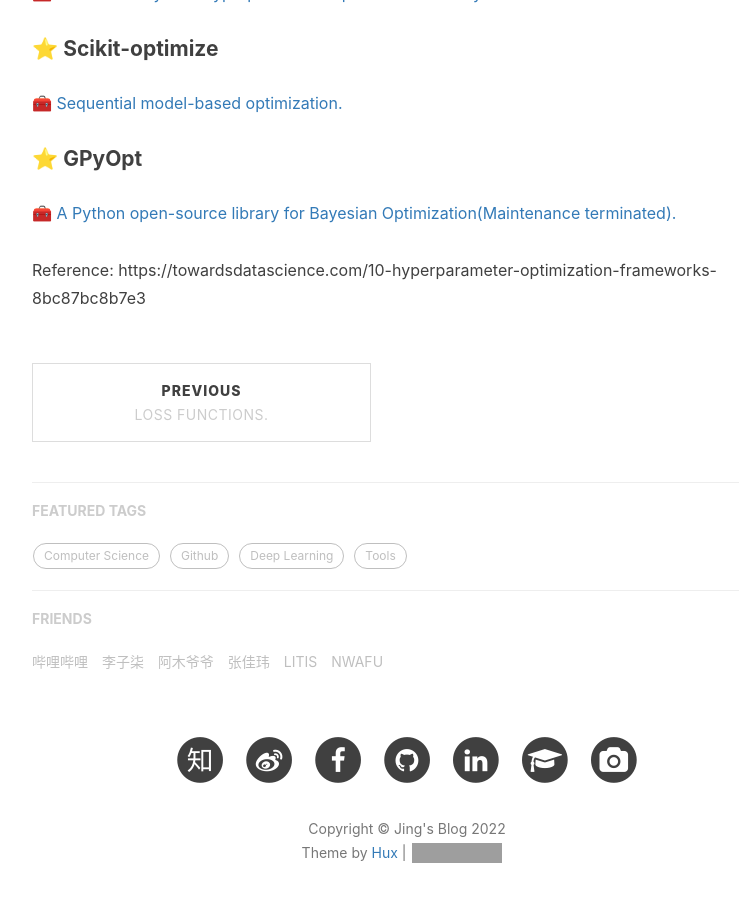
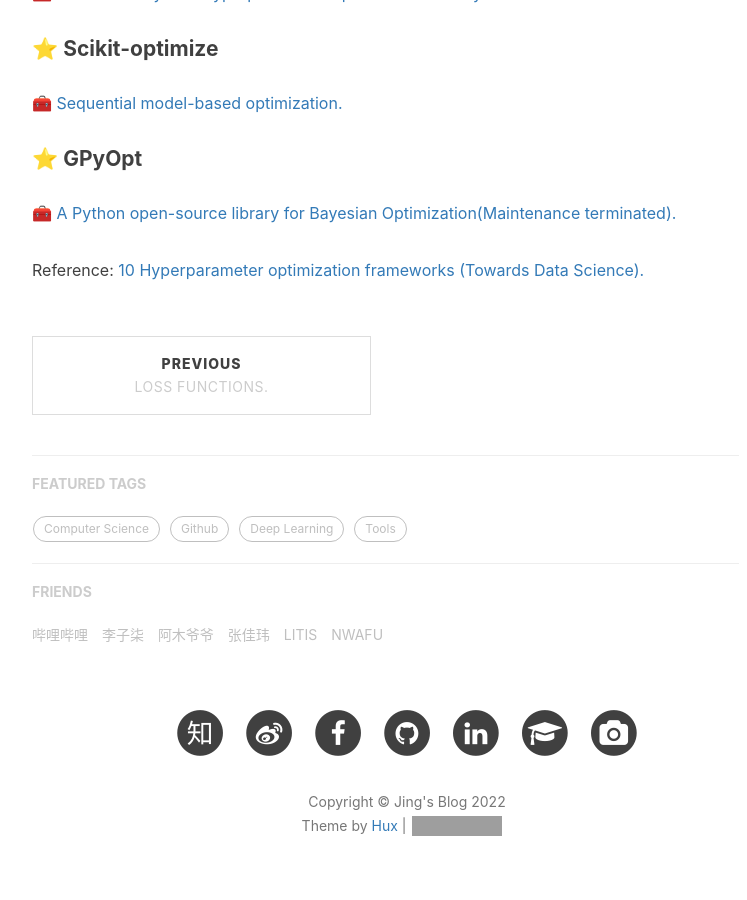
Before and after one commit to jizhang02/jizhang02.github.io, a Jekyll site: the page built from _posts/2022-02-07-automl.markdown, in a window 1280 px wide and 900 px high, scrolled down 2110 px. Shown: the whole window, without its empty margins (233-980 px from the left). Built offline with Jekyll 4.4.1, drawn with Linux system fonts in a browser that asks for light colours; nearby versions of some CDN libraries; a script that is not in the unit is left out; comment, search, counter and statistics services are not loaded; grey boxes are pictures that could not be loaded.

Commit message:
Update 2022-02-07-automl.markdown

```diff
--- a/_posts/2022-02-07-automl.markdown
+++ b/_posts/2022-02-07-automl.markdown
@@ -60,4 +60,4 @@ A simple introduction for Hyperparameter Optimization.
 #### ⭐ GPyOpt
 🧰 [A Python open-source library for Bayesian Optimization(Maintenance terminated).](http://sheffieldml.github.io/GPyOpt/)
 
-Reference: https://towardsdatascience.com/10-hyperparameter-optimization-frameworks-8bc87bc8b7e3
+Reference: [10 Hyperparameter optimization frameworks (Towards Data Science).](https://towardsdatascience.com/10-hyperparameter-optimization-frameworks-8bc87bc8b7e3)
```
